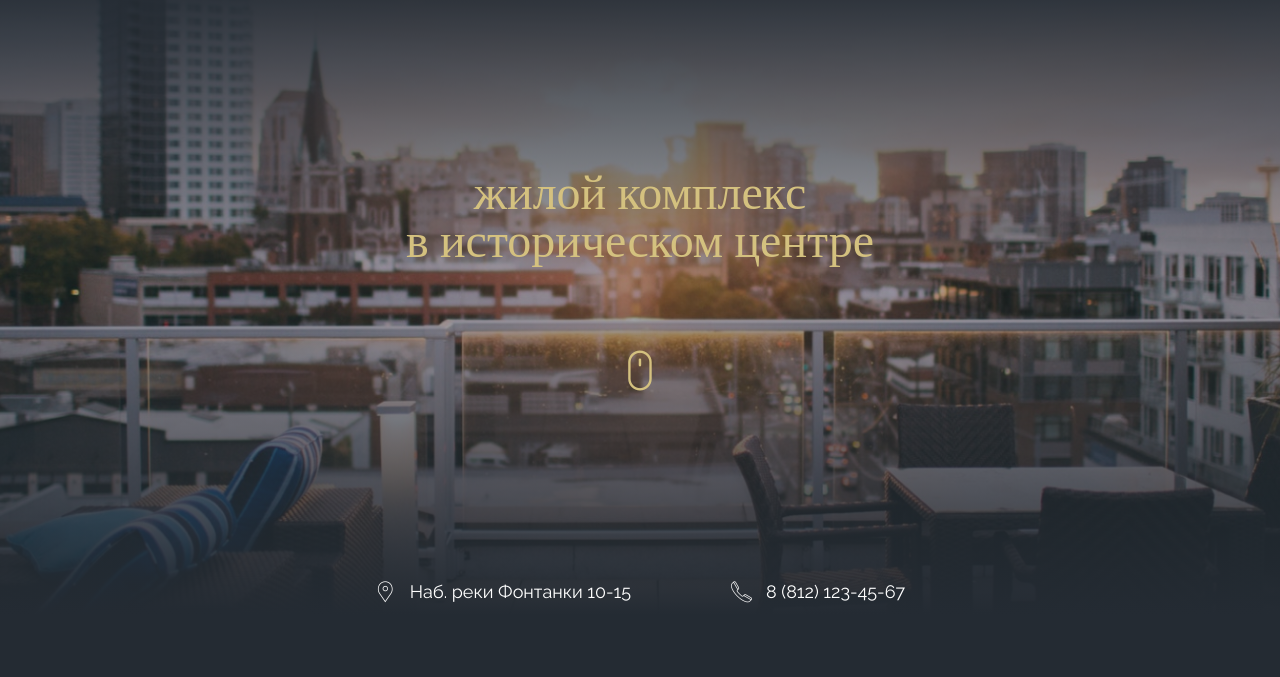
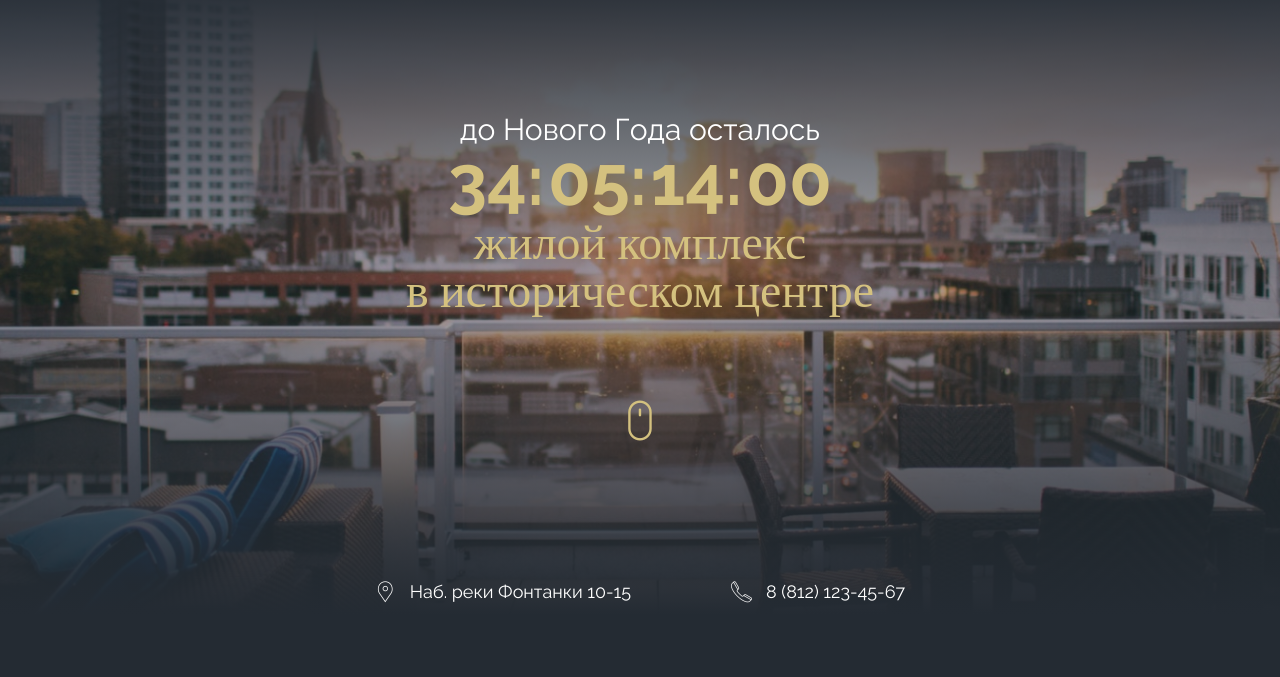
Before and after one commit to maria390/Lab1, a plain HTML site: page index.html in a window 1280 px wide. Shown: the part 123-800 px from the top of the page. Drawn offline with nearby package versions, Linux system fonts and the light colour scheme; files whose address does not match are found by name.

Commit message:
time until new year

```diff
--- a/css/style.css
+++ b/css/style.css
@@ -381,3 +381,14 @@ footer .menu-item{
         transform: scale(1) rotate(-360deg);
     }
 }
+
+.banner-tick samp{
+    font-size: 5em;
+    font-weight: 700;
+    color:#D4C17F;
+}
+
+.header-subtitle{
+    font-family: 'Raleway', sans-serif;
+    font-size: 30px;
+}
--- a/index.html
+++ b/index.html
@@ -48,6 +48,13 @@
                 </div>
             </header>
             <div class="txt-begin">
+                <p class="header-subtitle">до Нового Года осталось</p>
+                <div class="banner-tick">
+                    <samp id="d"></samp>
+                    <samp id="h"></samp>
+                    <samp id="m"></samp>
+                    <samp id="s"></samp>
+                </div>
                 <h1>жилой комплекс <br> в историческом центре</h1>
                 <p class="mouse"><a href="#about" class="icon-mouse"></a></p>
             </div>
--- a/js/my.js
+++ b/js/my.js
@@ -12,5 +12,41 @@ var wow = new WOW(
       scrollContainer: null,    // optional scroll container selector, otherwise use window,
       resetAnimation: true,     // reset animation on end (default is true)
     }
-  );
-  wow.init();
+);
+wow.init();
+
+let d=document.getElementById("d");
+let h=document.getElementById("h");
+let m=document.getElementById("m");
+let s=document.getElementById("s");
+
+
+setInterval(tic,1000);
+
+
+function tic(){
+  let d1=new Date();
+  let d2=new Date(d1.getFullYear(), 11, 31, 24);
+  let ms=d2.getTime()-d1.getTime();
+  let sec=ms/1000;
+  let min=sec/60;
+  let hours=min/60;
+  let days=hours/24;
+
+  hours=23-d1.getHours();
+  if (hours<10){
+    hours="0"+hours;
+  }
+  min=59-d1.getMinutes();
+  if (min<10){
+    min="0"+min;
+  }
+  sec=59-d1.getSeconds();
+  if (sec<10){
+    sec="0"+sec;
+  }
+  d.innerHTML=Math.floor(days)+":";
+  h.innerHTML=hours+":";
+  m.innerHTML=min+":";
+  s.innerHTML=sec;
+}
```
